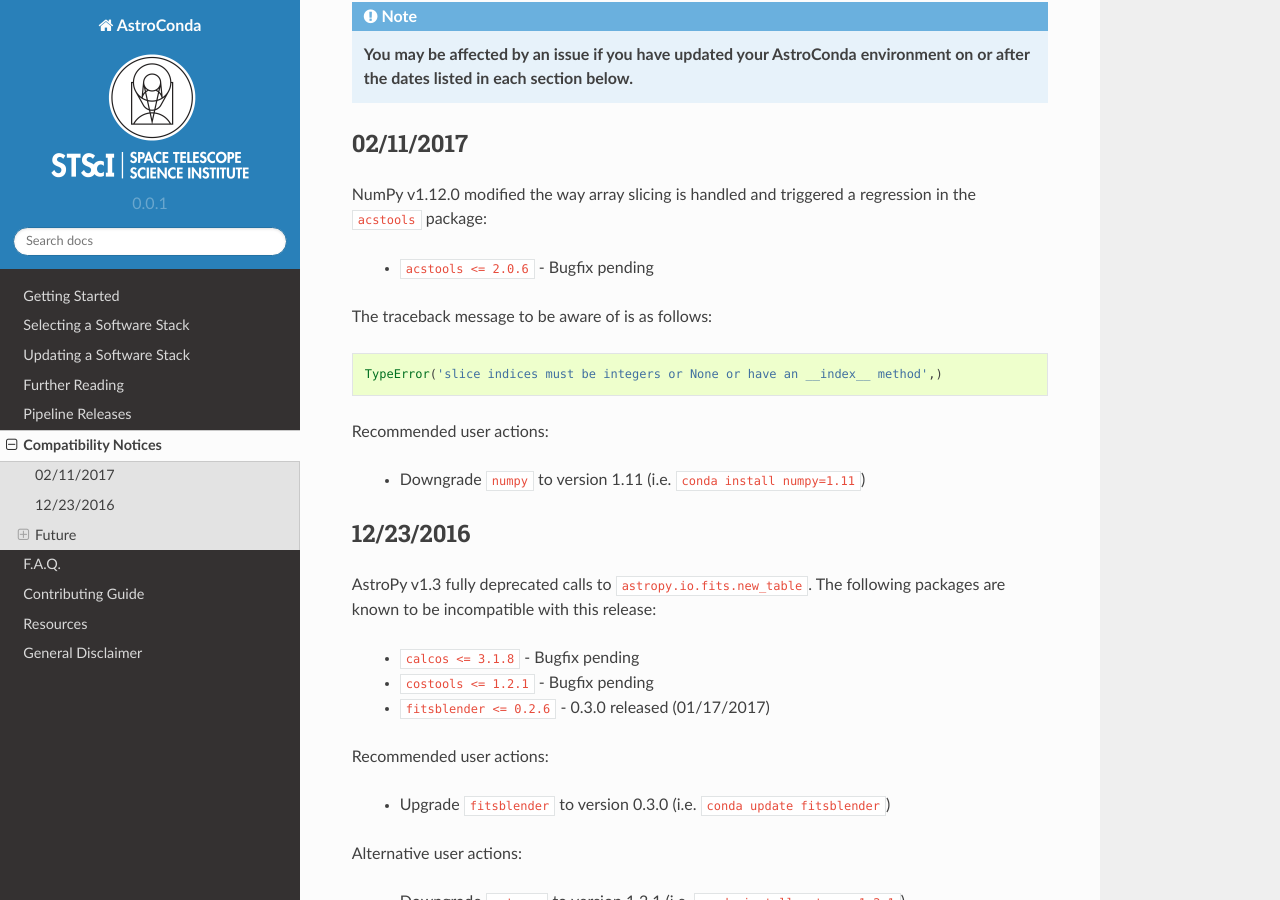
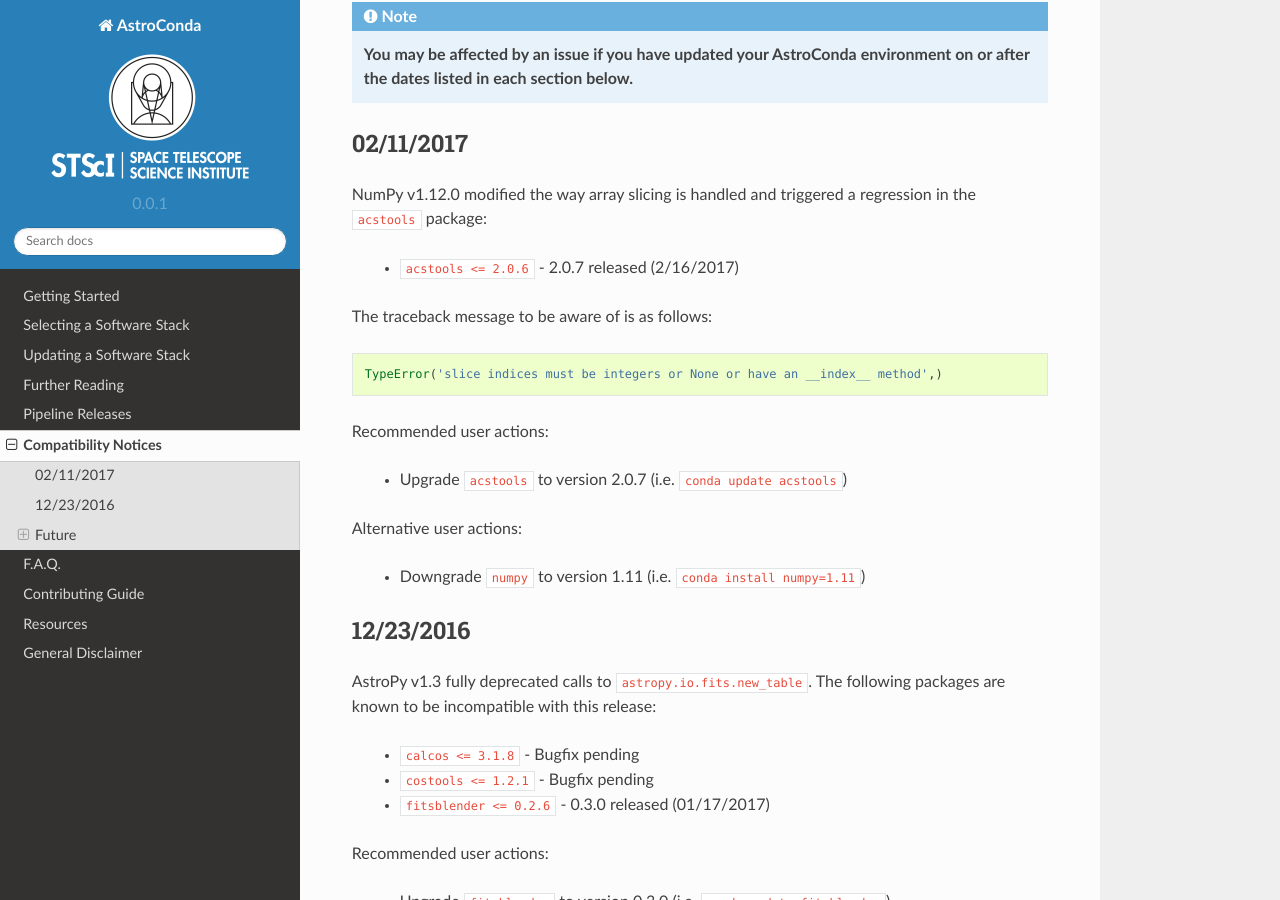
Before and after one commit to jhunkeler/astroconda, a Sphinx documentation site: the page built from source/compat.rst, in a window 1280 px wide and 900 px high, scrolled down 350 px. Built offline with Sphinx 7.4.7 and the Read the Docs theme 2.0.0, drawn with Linux system fonts in a browser that asks for light colours; pages that are not in the unit, such as notebooks, are missing from menus.

Commit message:
Add relevant incident data

```diff
--- a/source/compat.rst
+++ b/source/compat.rst
@@ -15,7 +15,7 @@
 
 NumPy v1.12.0 modified the way array slicing is handled and triggered a regression in the ``acstools`` package:
 
- * ``acstools <= 2.0.6`` - Bugfix pending
+ * ``acstools <= 2.0.6`` - 2.0.7 released (2/16/2017)
 
 
 The traceback message to be aware of is as follows:
@@ -26,6 +26,10 @@
 
 
 Recommended user actions:
+
+  * Upgrade ``acstools`` to version 2.0.7 (i.e. ``conda update acstools``)
+
+Alternative user actions:
 
   * Downgrade ``numpy`` to version 1.11 (i.e. ``conda install numpy=1.11``)
 
```
